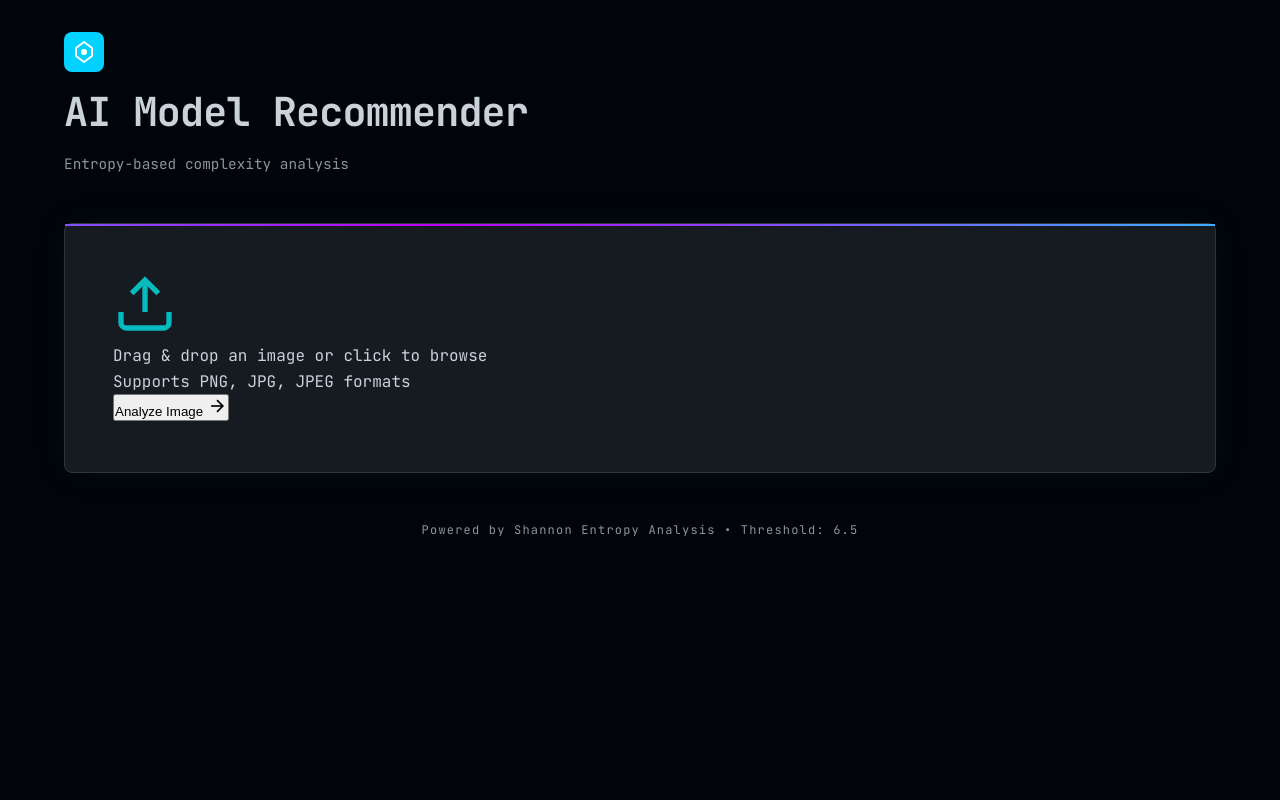
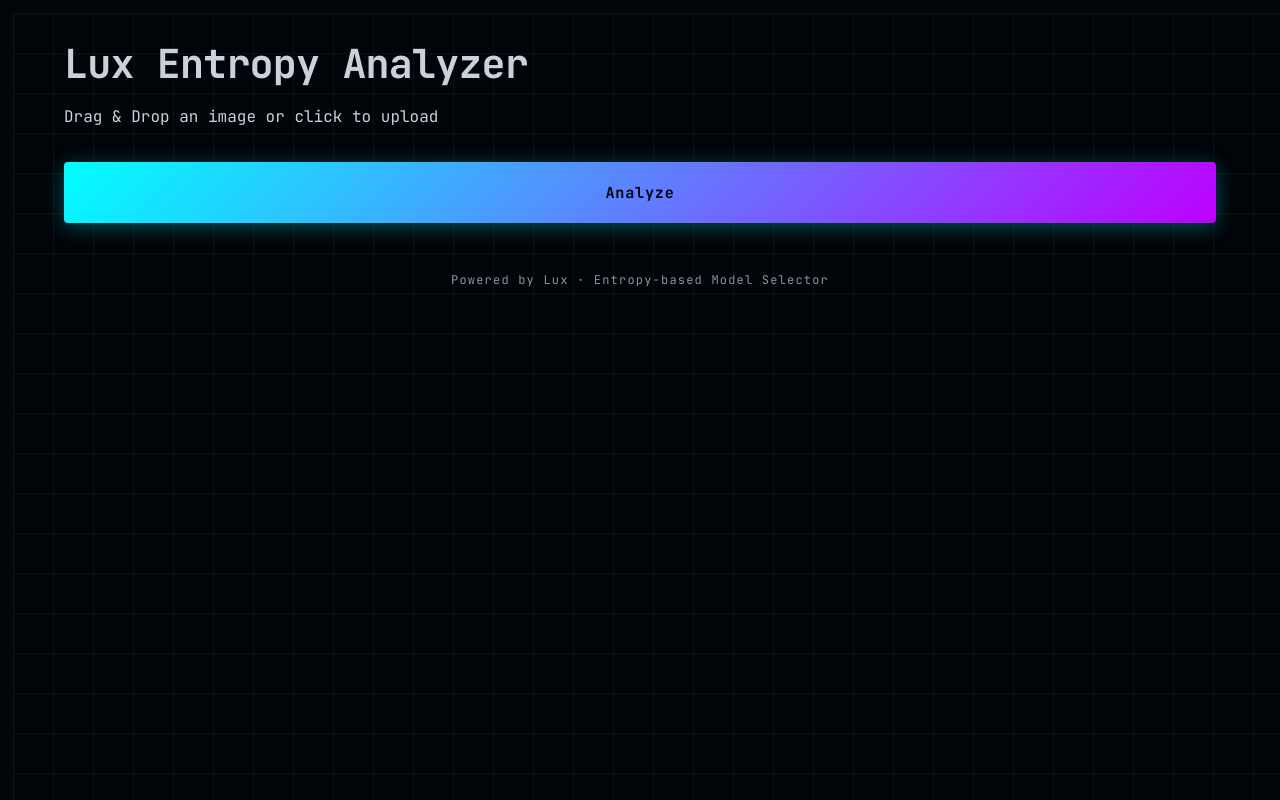
Before and after one commit to FardeenSK004/lux, a Flask app: page / in a window 1280 px wide. Run offline with Flask 3, Linux system fonts and the light colour scheme.

Commit message:
Update index.html

```diff
--- a/templates/index.html
+++ b/templates/index.html
@@ -3,152 +3,158 @@
 <head>
   <meta charset="UTF-8">
   <meta name="viewport" content="width=device-width, initial-scale=1.0">
-    <title>AI Model Recommender</title>
+  <title>Lux Entropy Analyzer</title>
   <link rel="stylesheet" href="{{ url_for('static', filename='styles.css') }}">
+  <style>
+    /* ---- Animations ---- */
+    @keyframes slideInRight {
+      from { transform: translateX(-30px); opacity: 0; }
+      to { transform: translateX(0); opacity: 1; }
+    }
+
+    @keyframes fadeUp {
+      from { transform: translateY(30px); opacity: 0; }
+      to { transform: translateY(0); opacity: 1; }
+    }
+
+    @keyframes pulseGlow {
+      0%, 100% { box-shadow: 0 0 15px var(--accent-cyan); }
+      50% { box-shadow: 0 0 35px var(--accent-cyan); }
+    }
+
+    /* ---- Layout for analysis stage ---- */
+    .analysis-container {
+      display: flex;
+      gap: 40px;
+      justify-content: center;
+      align-items: flex-start;
+      flex-wrap: wrap;
+      margin-top: 40px;
+    }
+
+    .image-preview {
+      flex: 1 1 350px;
+      display: flex;
+      justify-content: center;
+      align-items: center;
+      animation: slideInRight 0.7s ease-out;
+    }
+
+    .image-preview img {
+      max-width: 100%;
+      border-radius: 20px;
+      border: 2px solid var(--accent-cyan);
+      animation: pulseGlow 3s infinite;
+    }
+
+    .result-box {
+      flex: 1 1 300px;
+      background: var(--bg-card);
+      border-radius: 16px;
+      padding: 30px;
+      border: 1px solid var(--border);
+      box-shadow: 0 0 20px rgba(0,255,255,0.1);
+      animation: fadeUp 0.8s ease-out 0.3s both;
+    }
+
+    .result-title {
+      font-size: 1.3rem;
+      color: var(--accent-cyan);
+      font-weight: 600;
+      margin-bottom: 10px;
+    }
+
+    .result-model {
+      font-size: 1.8rem;
+      font-weight: bold;
+      color: var(--accent-purple);
+      letter-spacing: 1px;
+      margin-top: 5px;
+      animation: fadeUp 0.8s ease-out 0.6s both;
+    }
+
+    .entropy-value {
+      font-family: "JetBrains Mono", monospace;
+      font-size: 1rem;
+      color: var(--text-secondary);
+      margin-top: 15px;
+    }
+
+    /* Typewriter animation for model result */
+    .typewriter {
+      overflow: hidden;
+      white-space: nowrap;
+      border-right: 3px solid var(--accent-cyan);
+      animation: typing 1.5s steps(20) 0.6s both, blink 1s step-end infinite alternate;
+    }
+    @keyframes typing {
+      from { width: 0; }
+      to { width: 100%; }
+    }
+    @keyframes blink {
+      50% { border-color: transparent; }
+    }
+  </style>
 </head>
+
 <body>
+  <div class="grid-background"></div>
   <div class="container">
-        <div class="header">
-            <div class="logo">
-                <svg width="40" height="40" viewBox="0 0 40 40" fill="none" xmlns="http://www.w3.org/2000/svg">
-                    <rect width="40" height="40" rx="8" fill="url(#gradient)"/>
-                    <path d="M20 10L28 16V24L20 30L12 24V16L20 10Z" stroke="white" stroke-width="2" stroke-linecap="round" stroke-linejoin="round"/>
-                    <circle cx="20" cy="20" r="3" fill="white"/>
-                    <defs>
-                        <linearGradient id="gradient" x1="0" y1="0" x2="40" y2="40">
-                            <stop offset="0%" stop-color="#00d4ff"/>
-                            <stop offset="100%" stop-color="#7b2ff7"/>
-                        </linearGradient>
-                    </defs>
-                </svg>
-            </div>
-            <h1>AI Model Recommender</h1>
-            <p class="subtitle">Entropy-based complexity analysis</p>
+    <h1 class="title">Lux Entropy Analyzer</h1>
+
+    <form method="POST" enctype="multipart/form-data" id="uploadForm">
+      <div class="upload-area" id="uploadArea">
+        <p class="upload-text">Drag & Drop an image or click to upload</p>
+        <input type="file" name="image" id="fileInput" accept="image/*" hidden>
       </div>
 
-        <div class="main-content">
-            <form method="POST" enctype="multipart/form-data" id="uploadForm">
-                <div class="upload-area" id="uploadArea">
-                    <svg class="upload-icon" width="64" height="64" viewBox="0 0 24 24" fill="none" stroke="currentColor" stroke-width="2">
-                        <path d="M21 15v4a2 2 0 0 1-2 2H5a2 2 0 0 1-2-2v-4"/>
-                        <polyline points="17 8 12 3 7 8"/>
-                        <line x1="12" y1="3" x2="12" y2="15"/>
-                    </svg>
-                    <p class="upload-text">Drag & drop an image or click to browse</p>
-                    <p class="upload-subtext">Supports PNG, JPG, JPEG formats</p>
-                    <input type="file" name="image" id="imageInput" accept="image/*" required>
-                </div>
-                <button type="submit" class="btn-submit">
-                    <span>Analyze Image</span>
-                    <svg width="20" height="20" viewBox="0 0 24 24" fill="none" stroke="currentColor" stroke-width="2">
-                        <line x1="5" y1="12" x2="19" y2="12"/>
-                        <polyline points="12 5 19 12 12 19"/>
-                    </svg>
-                </button>
+      <button type="submit" class="analyze-btn">Analyze</button>
     </form>
 
     {% if result %}
-            <div class="results-panel">
-                <div class="results-header">
-                    <h2>Analysis Results</h2>
-                    <span class="status-badge">Completed</span>
+    <div class="analysis-container">
+      <!-- Uploaded Image -->
+      <div class="image-preview">
+        <img src="{{ image_url }}" alt="Uploaded Image">
       </div>
 
-                <div class="image-preview">
-                    <img src="{{ image_url }}" alt="Uploaded image">
-                </div>
-
-                <div class="metrics-grid">
-                    <div class="metric-card">
-                        <div class="metric-icon">
-                            <svg width="32" height="32" viewBox="0 0 24 24" fill="none" stroke="currentColor" stroke-width="2">
-                                <polyline points="22 12 18 12 15 21 9 3 6 12 2 12"/>
-                            </svg>
-                        </div>
-                        <div class="metric-content">
-                            <p class="metric-label">Shannon Entropy</p>
-                            <p class="metric-value">{{ "%.4f"|format(entropy) }}</p>
+      <!-- Animated Model Result -->
+      <div class="result-box">
+        <div class="result-title">Recommended Model:</div>
+        <div class="result-model typewriter">{{ model }}</div>
+        <div class="entropy-value">Entropy: {{ entropy|round(3) }}</div>
       </div>
     </div>
+    {% endif %}
 
-                    <div class="metric-card">
-                        <div class="metric-icon model-icon">
-                            <svg width="32" height="32" viewBox="0 0 24 24" fill="none" stroke="currentColor" stroke-width="2">
-                                <rect x="3" y="3" width="18" height="18" rx="2"/>
-                                <circle cx="8.5" cy="8.5" r="1.5"/>
-                                <path d="M21 15l-5-5L5 21"/>
-                            </svg>
-                        </div>
-                        <div class="metric-content">
-                            <p class="metric-label">Recommended Model</p>
-                            <p class="metric-value model-name">{{ model }}</p>
-                        </div>
-                    </div>
-                </div>
-
-                <div class="info-box">
-                    <svg width="20" height="20" viewBox="0 0 24 24" fill="none" stroke="currentColor" stroke-width="2">
-                        <circle cx="12" cy="12" r="10"/>
-                        <line x1="12" y1="16" x2="12" y2="12"/>
-                        <line x1="12" y1="8" x2="12.01" y2="8"/>
-                    </svg>
-                    <div>
-                        <strong>Analysis Details:</strong>
-                        <p>{% if entropy > 6.5 %}High entropy detected (>6.5) indicates complex image features. Teacher model recommended for optimal processing.{% else %}Low entropy detected (≤6.5) indicates simpler image features. Student model is sufficient for efficient processing.{% endif %}</p>
-                    </div>
-                </div>
-
-                <button class="btn-secondary" onclick="window.location.href='/'">
-                    <svg width="20" height="20" viewBox="0 0 24 24" fill="none" stroke="currentColor" stroke-width="2">
-                        <polyline points="15 18 9 12 15 6"/>
-                    </svg>
-                    <span>Analyze Another Image</span>
-                </button>
-            </div>
-            {% endif %}
-        </div>
-
-        <div class="footer">
-            <p>Powered by Shannon Entropy Analysis • Threshold: 6.5</p>
-        </div>
+    <footer class="footer">
+      <p>Powered by Lux · Entropy-based Model Selector</p>
+    </footer>
   </div>
 
   <script>
-        const uploadArea = document.getElementById('uploadArea');
-        const imageInput = document.getElementById('imageInput');
+    const uploadArea = document.getElementById("uploadArea");
+    const fileInput = document.getElementById("fileInput");
 
-        uploadArea.addEventListener('click', () => imageInput.click());
+    uploadArea.addEventListener("click", () => fileInput.click());
 
-        uploadArea.addEventListener('dragover', (e) => {
+    uploadArea.addEventListener("dragover", e => {
       e.preventDefault();
-            uploadArea.classList.add('drag-over');
+      uploadArea.classList.add("drag-over");
     });
-
-        uploadArea.addEventListener('dragleave', () => {
-            uploadArea.classList.remove('drag-over');
+    uploadArea.addEventListener("dragleave", () => {
+      uploadArea.classList.remove("drag-over");
     });
-
-        uploadArea.addEventListener('drop', (e) => {
+    uploadArea.addEventListener("drop", e => {
       e.preventDefault();
-            uploadArea.classList.remove('drag-over');
-            const files = e.dataTransfer.files;
-            if (files.length) {
-                imageInput.files = files;
-                updateFileName(files[0].name);
+      uploadArea.classList.remove("drag-over");
+      const file = e.dataTransfer.files[0];
+      if (file) {
+        fileInput.files = e.dataTransfer.files;
+        uploadArea.querySelector(".upload-text").textContent = file.name;
+        uploadArea.classList.add("file-selected");
       }
     });
-
-        imageInput.addEventListener('change', (e) => {
-            if (e.target.files.length) {
-                updateFileName(e.target.files[0].name);
-            }
-        });
-
-        function updateFileName(name) {
-            const uploadText = document.querySelector('.upload-text');
-            uploadText.textContent = `Selected: ${name}`;
-            uploadArea.classList.add('file-selected');
-        }
   </script>
 </body>
 </html>
```
Lines whose indentation alone changed are shown as unchanged.
